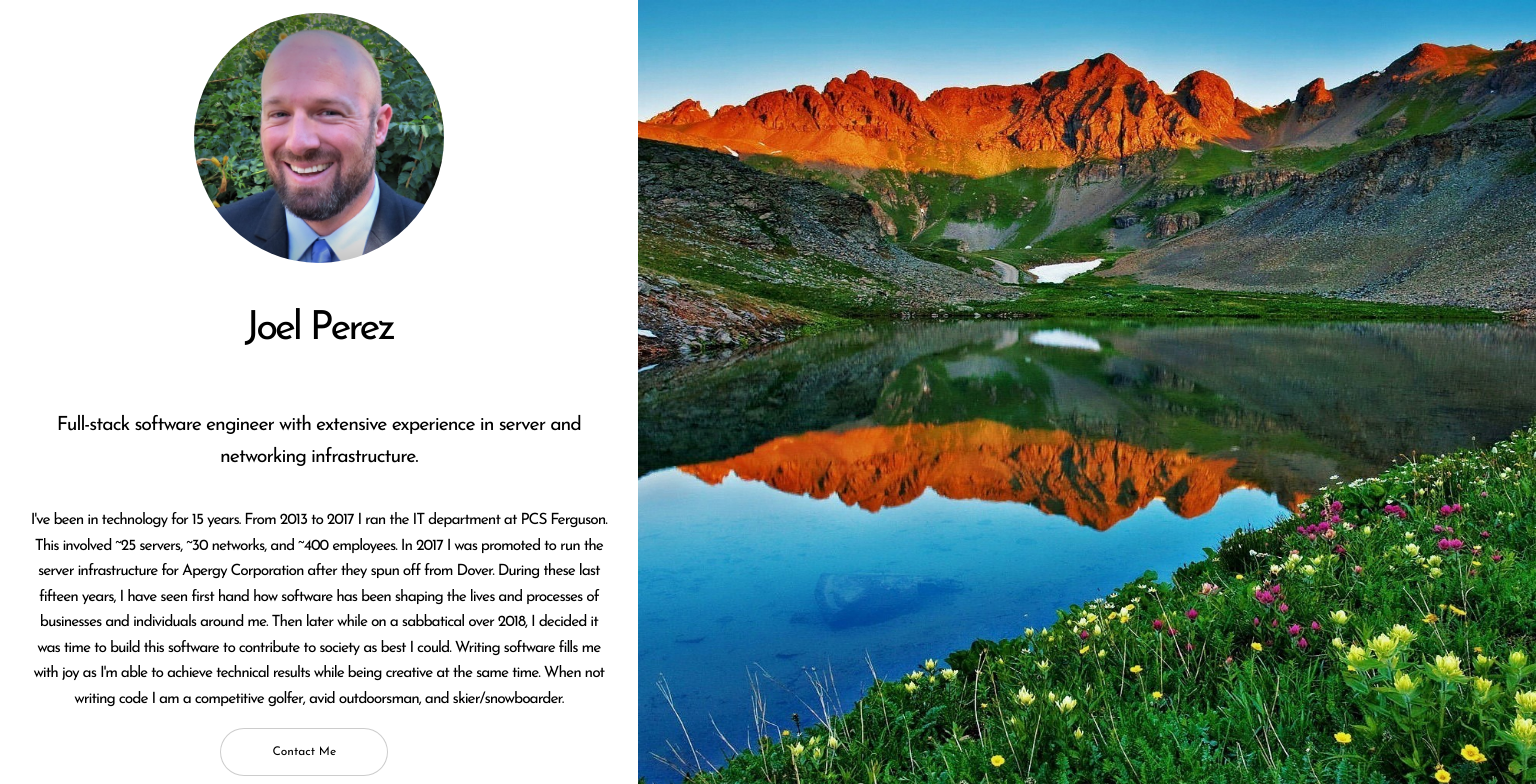
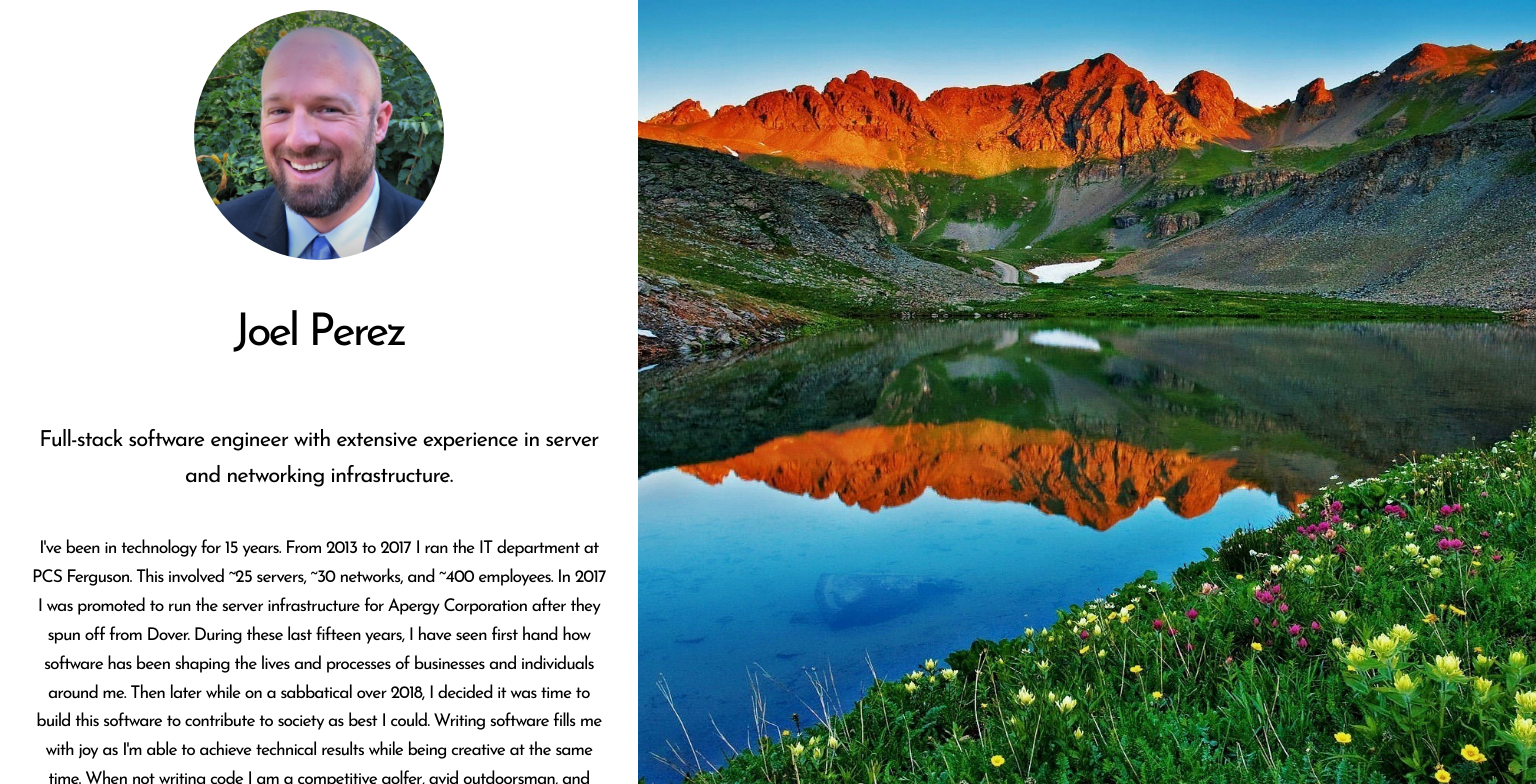
Before and after one commit to Full-lifey/Portfolio, a React (Create React App) app: page / in a window 1536 px wide. Shown: the top 784 px of the page. Built offline with nearby package versions, Linux system fonts and the light colour scheme.

Commit message:
fixed large screen issue with banner

```diff
--- a/src/components/Banner.js
+++ b/src/components/Banner.js
@@ -6,24 +6,32 @@ import MyImg from "../assets/img/Me.jpg";
 
 import "./Banner.scss";
 
+const parralaxInner = {
+  width: "100%"
+};
+
 const Banner = props => {
   return (
-    <div className='banner-container'>
-      <Parallax className='banner-img-wrapper desktop' x={[-80, 80]}>
-        <img className='banner-header-img' src={BannerImg} alt='Banner Img' />
+    <div className="banner-container">
+      <Parallax
+        className="banner-img-wrapper desktop"
+        x={[-80, 80]}
+        styleInner={parralaxInner}
+      >
+        <img className="banner-header-img" src={BannerImg} alt="Banner Img" />
       </Parallax>
-      <Parallax className='banner-story desktop' x={[80, -80]}>
-        <div className='banner-header'>
-          <img className='my-img' src={MyImg} alt='Me' />
+      <Parallax className="banner-story desktop" x={[80, -80]}>
+        <div className="banner-header">
+          <img className="my-img" src={MyImg} alt="Me" />
           <h1>Joel Perez</h1>
         </div>
-        <div className='banner-subheader'>
+        <div className="banner-subheader">
           <p>
             Full-stack software engineer with extensive experience in server and
             networking infrastructure.
           </p>
         </div>
-        <p className='banner-detail'>
+        <p className="banner-detail">
           I've been in technology for 15 years. From 2013 to 2017 I ran the IT
           department at PCS Ferguson. This involved ~25 servers, ~30 networks,
           and ~400 employees. In 2017 I was promoted to run the server
@@ -37,26 +45,26 @@ const Banner = props => {
           writing code I am a competitive golfer, avid outdoorsman, and
           skier/snowboarder.
         </p>
-        <div className='banner-btn'>
-          <a href='mailto:joel@joelperez.dev'>Contact Me</a>
+        <div className="banner-btn">
+          <a href="mailto:joel@joelperez.dev">Contact Me</a>
         </div>
       </Parallax>
-      <div className='mobile'>
-        <div className='banner-img-wrapper'>
-          <img className='banner-header-img' src={BannerImg} alt='Banner Img' />
+      <div className="mobile">
+        <div className="banner-img-wrapper">
+          <img className="banner-header-img" src={BannerImg} alt="Banner Img" />
         </div>
-        <div className='banner-story'>
-          <div className='banner-header'>
+        <div className="banner-story">
+          <div className="banner-header">
             <h1>Joel Perez</h1>
-            <img className='my-img' src={MyImg} alt='Me' />
+            <img className="my-img" src={MyImg} alt="Me" />
           </div>
-          <div className='banner-subheader'>
+          <div className="banner-subheader">
             <p>
               Full-stack software engineer with extensive experience in server
               and networking infrastructure.
             </p>
           </div>
-          <p className='banner-detail'>
+          <p className="banner-detail">
             I've been in technology for 15 years. From 2013 to 2017 I ran the IT
             department at PCS Ferguson. This involved ~25 servers, ~30 networks,
             and ~400 employees. In 2017 I was promoted to run the server
@@ -70,8 +78,8 @@ const Banner = props => {
             When not writing code I am a competitive golfer, avid outdoorsman,
             and skier/snowboarder.
           </p>
-          <div className='banner-btn'>
-            <a href='mailto:joel@joelperez.dev'>Contact Me</a>
+          <div className="banner-btn">
+            <a href="mailto:joel@joelperez.dev">Contact Me</a>
           </div>
         </div>
       </div>
--- a/src/components/Banner.scss
+++ b/src/components/Banner.scss
@@ -140,3 +140,50 @@
     }
   }
 }
+
+@media (min-width: 1300px) {
+  .mobile {
+  }
+  .banner-container {
+    display: flex;
+    justify-content: space-between;
+    flex-flow: row nowrap;
+    .desktop {
+      display: flex;
+    }
+    .banner-img-wrapper {
+      // display: block;
+      order: 2;
+      width: 70%;
+      max-height: 100%;
+      height: 101vh;
+      .parralax-inner {
+        width: 100%;
+      }
+      .banner-header-img {
+        vertical-align: top;
+        height: 101vh;
+        flex-shrink: 0;
+        position: relative;
+        // min-width: 100%;
+      }
+    }
+    .banner-story {
+      width: 45%;
+      margin: auto;
+      .banner-header {
+        h1 {
+          font-size: 4.5rem;
+        }
+      }
+      .banner-subheader {
+        p {
+          font-size: 2.2rem;
+        }
+      }
+      .banner-detail {
+        font-size: 1.75rem;
+      }
+    }
+  }
+}
```
